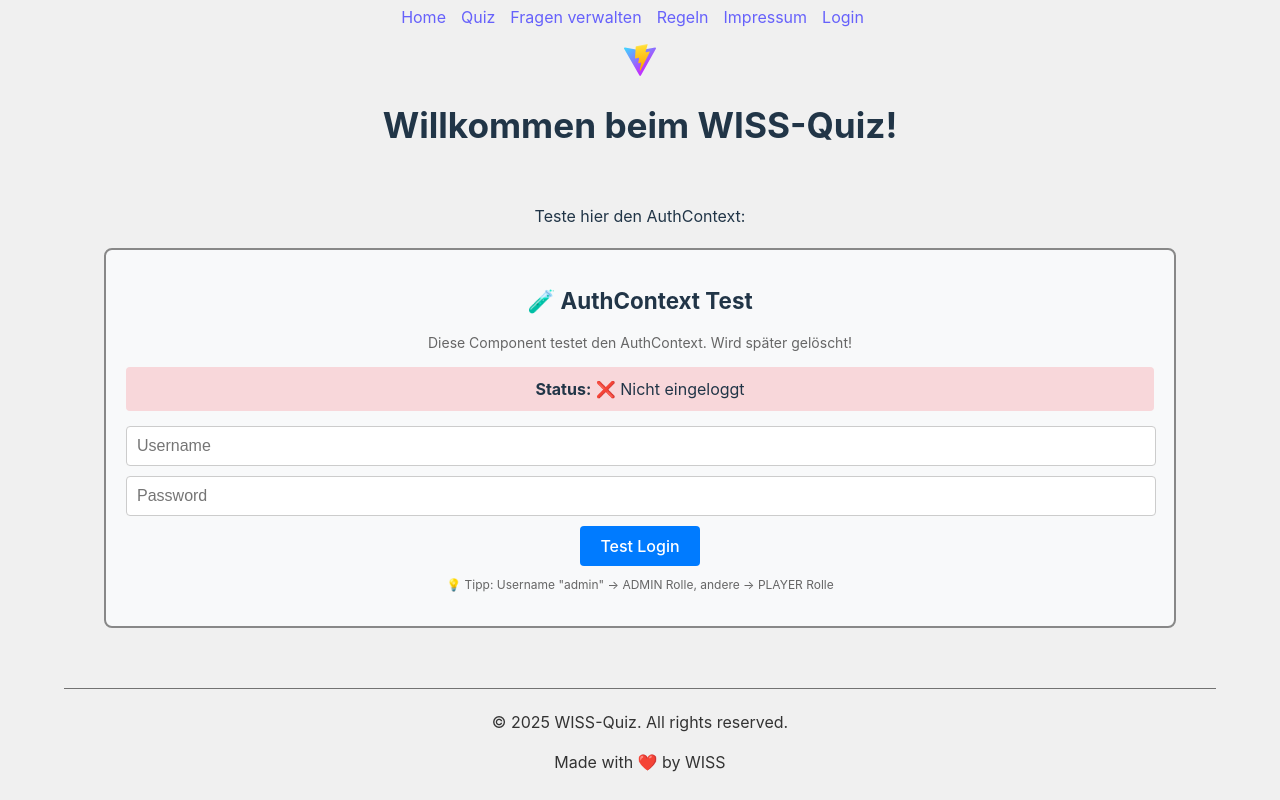
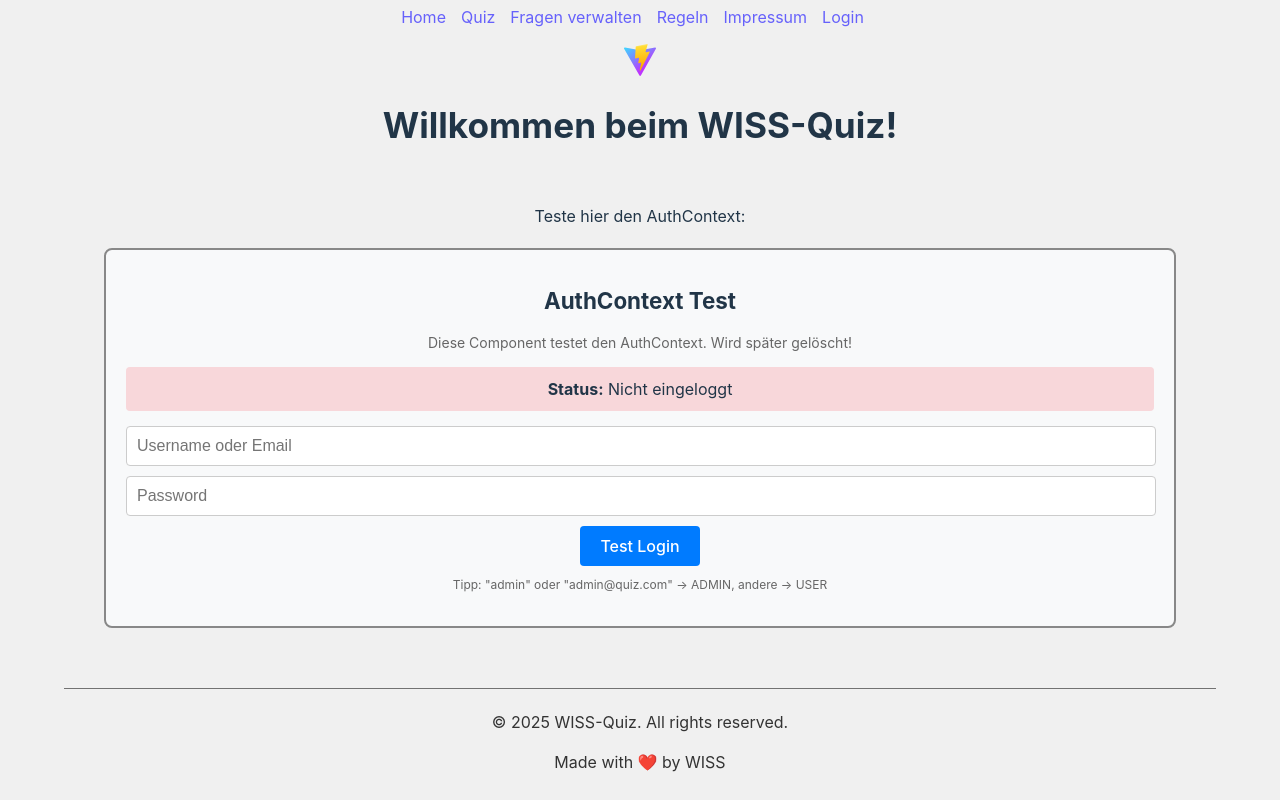
Before and after one commit to JohnnyKrup/quiz-frontend-mu, a React (Vite) app: page / in a window 1280 px wide. Built offline with nearby package versions, Linux system fonts and the light colour scheme.

Commit message:
fix: Spring Boot Backend match

```diff
--- a/src/components/auth-test.jsx
+++ b/src/components/auth-test.jsx
@@ -15,7 +15,7 @@ function AuthTest() {
   // ==========================================
   // LOCAL STATE (für Formular)
   // ==========================================
-  const [username, setUsername] = useState("");
+  const [usernameOrEmail, setUsernameOrEmail] = useState("");
   const [password, setPassword] = useState("");
 
   // ==========================================
@@ -24,15 +24,15 @@ function AuthTest() {
   const handleLogin = (e) => {
     e.preventDefault();
 
-    if (!username.trim() || !password.trim()) {
-      alert("Bitte Username und Password eingeben!");
+    if (!usernameOrEmail.trim() || !password.trim()) {
+      alert("Bitte Username/Email und Password eingeben!");
       return;
     }
 
-    login(username, password);
+    login(usernameOrEmail, password);
 
     // Formular zurücksetzen
-    setUsername("");
+    setUsernameOrEmail("");
     setPassword("");
   };
 
@@ -42,14 +42,14 @@ function AuthTest() {
   return (
     <div
       style={{
-        border: "2px solid #888888ff",
+        border: "2px solid #888",
         padding: "20px",
         margin: "20px",
         borderRadius: "8px",
         background: "#f8f9fa",
       }}
     >
-      <h2>🧪 AuthContext Test</h2>
+      <h2>AuthContext Test</h2>
       <p style={{ fontSize: "14px", color: "#666" }}>
         Diese Component testet den AuthContext. Wird später gelöscht!
       </p>
@@ -64,7 +64,7 @@ function AuthTest() {
         }}
       >
         <strong>Status:</strong>{" "}
-        {isAuthenticated ? "✅ Eingeloggt" : "❌ Nicht eingeloggt"}
+        {isAuthenticated ? "Eingeloggt" : "Nicht eingeloggt"}
       </div>
 
       {!isAuthenticated ? (
@@ -75,9 +75,9 @@ function AuthTest() {
           <div style={{ marginBottom: "10px", paddingRight: "20px" }}>
             <input
               type="text"
-              placeholder="Username"
-              value={username}
-              onChange={(e) => setUsername(e.target.value)}
+              placeholder="Username oder Email"
+              value={usernameOrEmail}
+              onChange={(e) => setUsernameOrEmail(e.target.value)}
               disabled={isLoading}
               style={{
                 padding: "10px",
@@ -119,11 +119,11 @@ function AuthTest() {
               fontSize: "16px",
             }}
           >
-            {isLoading ? "🔄 Loading..." : "Test Login"}
+            {isLoading ? "Loading..." : "Test Login"}
           </button>
 
           <p style={{ fontSize: "12px", color: "#666", marginTop: "10px" }}>
-            💡 Tipp: Username "admin" → ADMIN Rolle, andere → PLAYER Rolle
+            Tipp: "admin" oder "admin@quiz.com" → ADMIN, andere → USER
           </p>
         </form>
       ) : (
@@ -139,29 +139,28 @@ function AuthTest() {
               marginBottom: "15px",
             }}
           >
-            <h3>👤 User Daten:</h3>
+            <h3>Userdaten:</h3>
             <p>
-              <strong>ID:</strong> {user.fakeUSer.id}
+              <strong>ID:</strong> {user.id}
             </p>
             <p>
-              <strong>Username:</strong> {user.fakeUSer.username}
+              <strong>Username:</strong> {user.username}
             </p>
             <p>
-              <strong>Email:</strong> {user.fakeUSer.email}
+              <strong>Email:</strong> {user.email}
             </p>
             <p>
               <strong>Rolle:</strong>
               <span
                 style={{
-                  background:
-                    user.fakeUSer.role === "ADMIN" ? "#dc3545" : "#007bff",
+                  background: user.role === "ADMIN" ? "#dc3545" : "#007bff",
                   color: "white",
                   padding: "3px 10px",
                   borderRadius: "4px",
                   marginLeft: "10px",
                 }}
               >
-                {user.fakeUSer.role}
+                {user.role}
               </span>
             </p>
           </div>
@@ -178,7 +177,7 @@ function AuthTest() {
               fontSize: "16px",
             }}
           >
-            🚪 Test Logout
+            Test Logout
           </button>
         </div>
       )}
```
